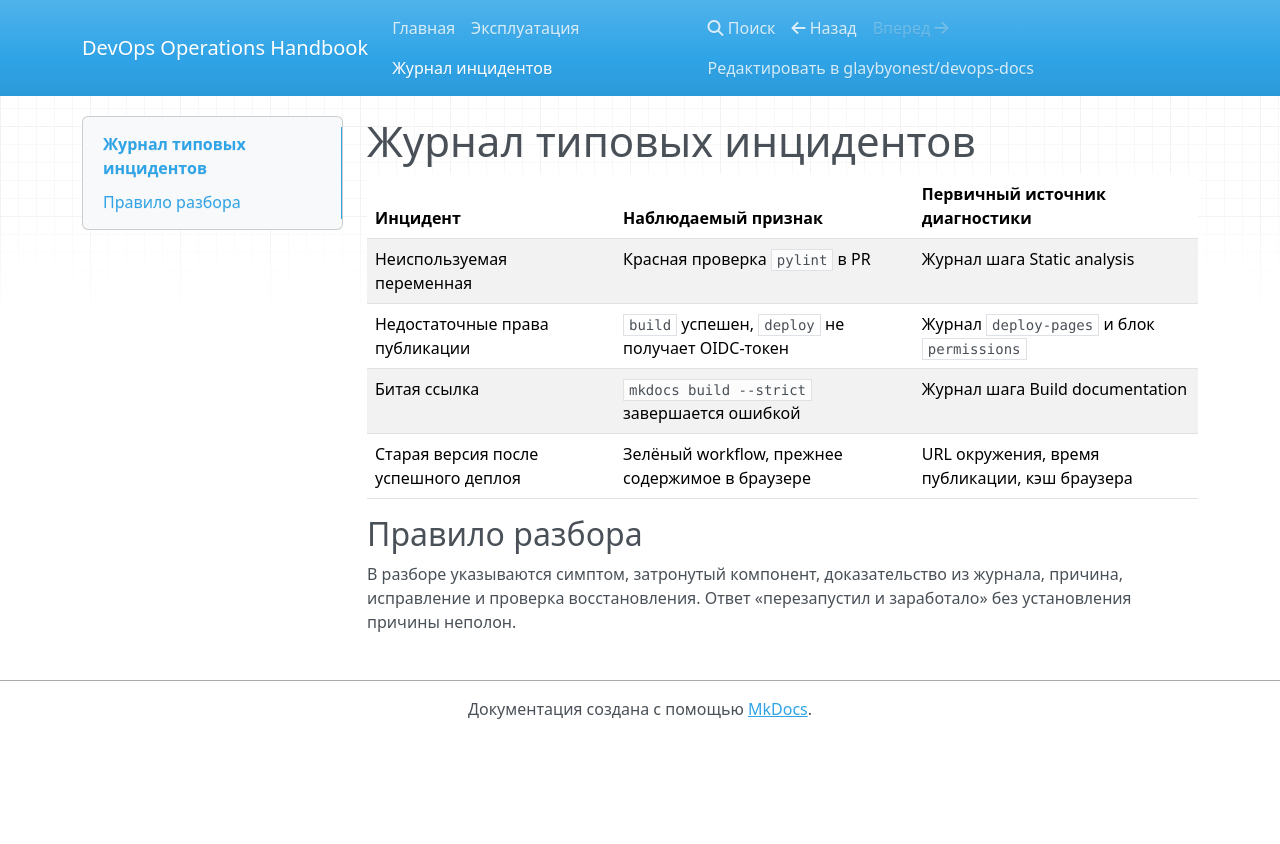
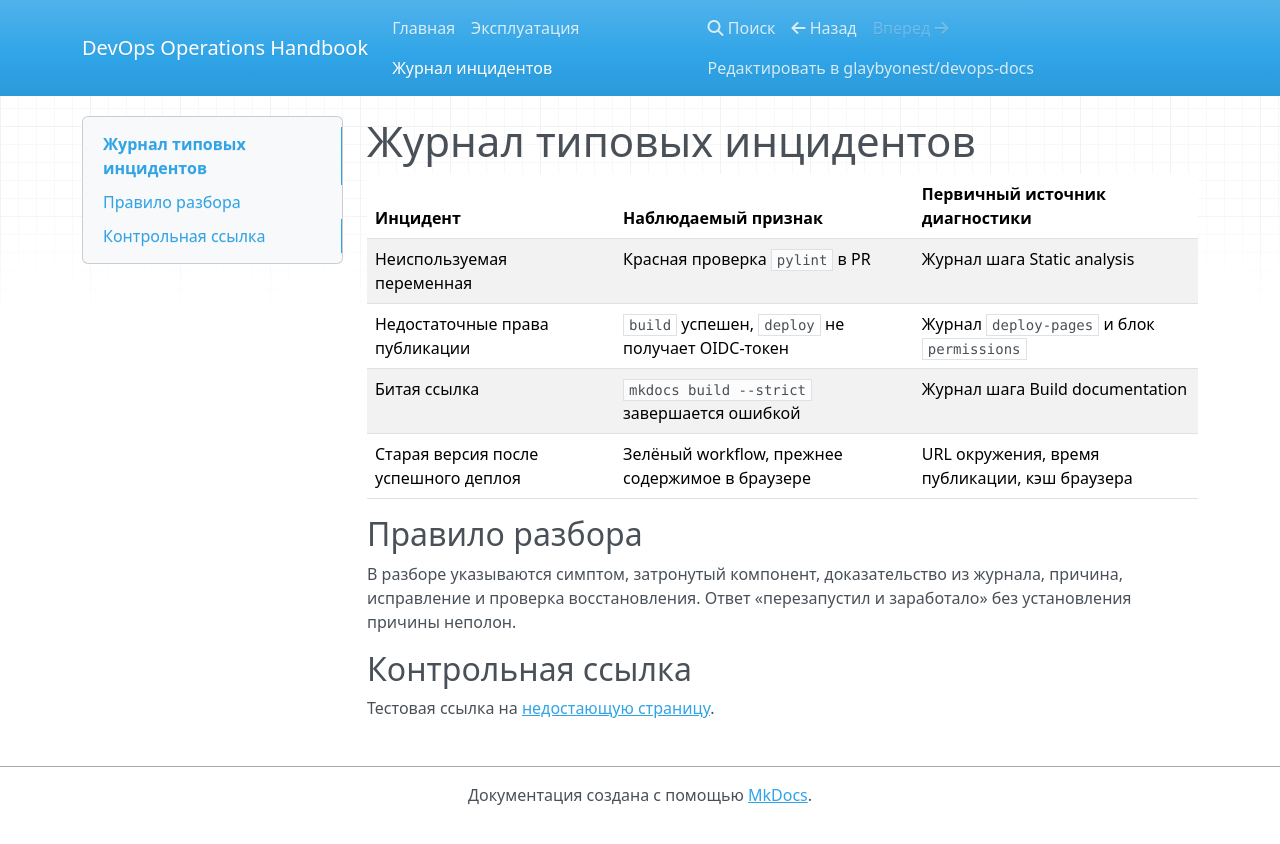
Before and after one commit to glaybyonest/devops-docs, an MkDocs documentation site: the page built from docs/incidents.md, in a window 1280 px wide. Shown: the top 844 px of the page. Built offline with MkDocs 1.6.1, drawn with Linux system fonts in a browser that asks for light colours; nearby versions of some CDN libraries.

Commit message:
docs: add control link for validation test

```diff
--- a/docs/incidents.md
+++ b/docs/incidents.md
@@ -12,3 +12,7 @@
 В разборе указываются симптом, затронутый компонент, доказательство из журнала, причина,
 исправление и проверка восстановления. Ответ «перезапустил и заработало» без установления
 причины неполон.
+
+## Контрольная ссылка
+
+Тестовая ссылка на [недостающую страницу](missing-page.md).
```
